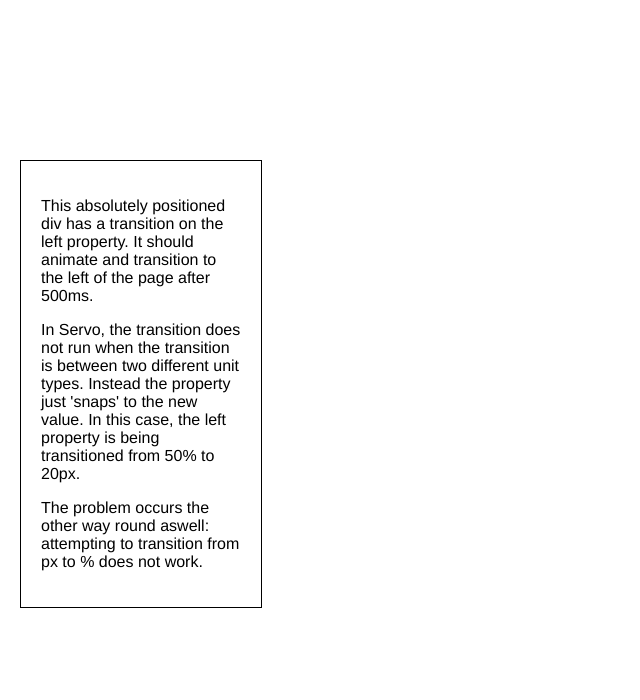
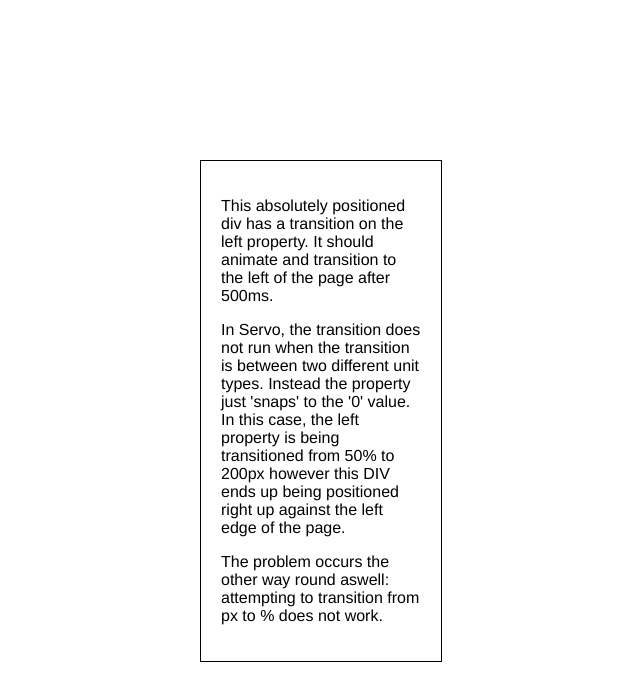
Before and after one commit to samuknet/test_cases, a plain HTML site: page transitionDifferentUnits/index.html in a window 1280 px wide. Shown: the whole page, without its empty margins (0-640 px from the left). Drawn offline with Linux system fonts and the light colour scheme.

Commit message:
Improve description
Signed-off-by: Sam <swood@mozilla.com>

```diff
--- a/transitionDifferentUnits/index.html
+++ b/transitionDifferentUnits/index.html
@@ -18,7 +18,7 @@ div {
     transition: 1s left ease-in-out;
 	position: absolute;
 	top: 20%;
-	left: 50%; /* NOTE: The unit here is % */ ;
+	left: 50%; /* The unit here is %.  The JavaScript transitions to a px value which causes the problem. */ ;
     width: 200px;
 }
 </style>
@@ -27,7 +27,7 @@ div {
 window.addEventListener('load', function() {
 	var el = document.querySelector('div');
     setTimeout(() => {
-        el.style.left = '20px'; // Any left value with the 'px' unit here causes the transition not to work and the property just to 'snap' to the new value.
+        el.style.left = '200px'; // Any left value with the 'px' unit here causes the transition not to work and the property just to 'snap' to the '0' value.
     }, 500);
 
 });
@@ -39,7 +39,7 @@ window.addEventListener('load', function() {
 This absolutely positioned div has a transition on the left property. It should animate and transition to the left of the page after 500ms.
 </p>
 <p>
-In Servo, the transition does not run when the transition is between two different unit types. Instead the property just 'snaps' to the new value.  In this case, the left property is being transitioned from 50% to 20px.
+In Servo, the transition does not run when the transition is between two different unit types. Instead the property just 'snaps' to the '0' value.  In this case, the left property is being transitioned from 50% to 200px however this DIV ends up being positioned right up against the left edge of the page.
 </p>
 <p>
 The problem occurs the other way round aswell: attempting to transition from px to % does not work.
```
